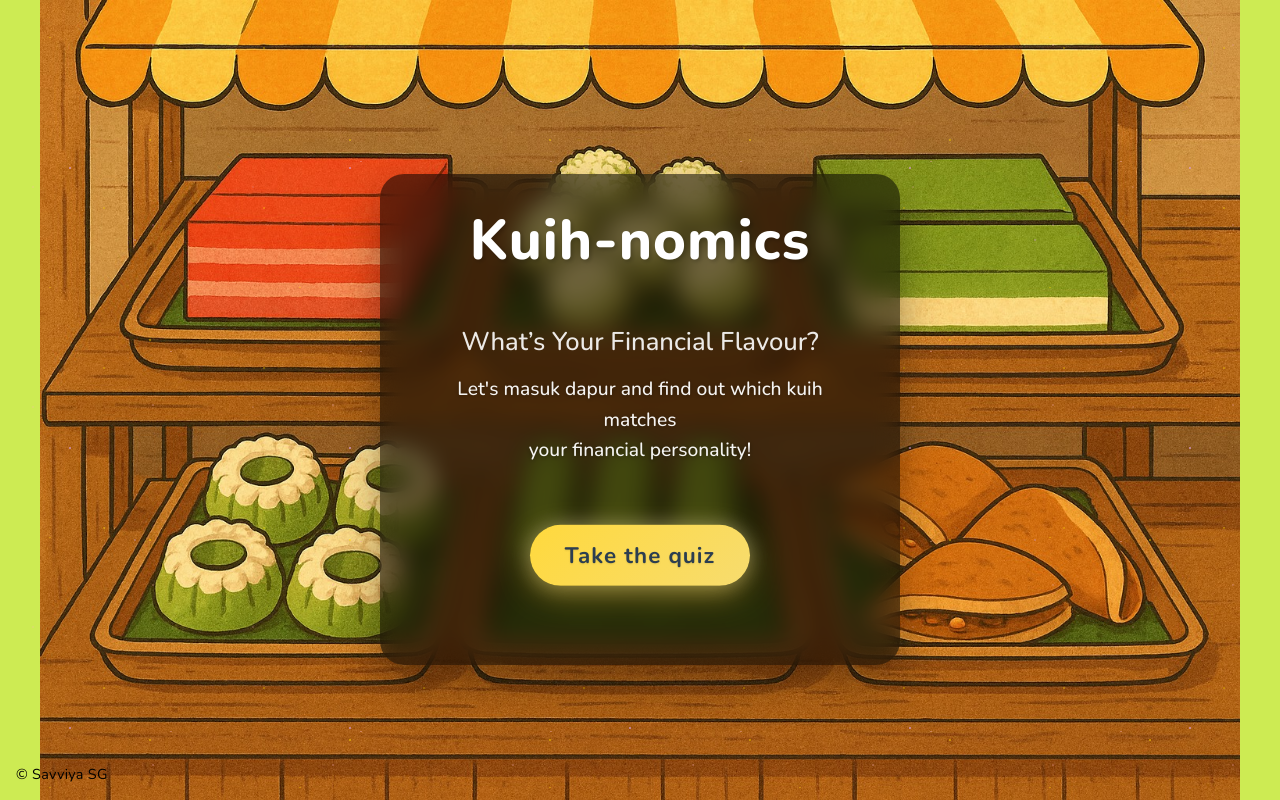
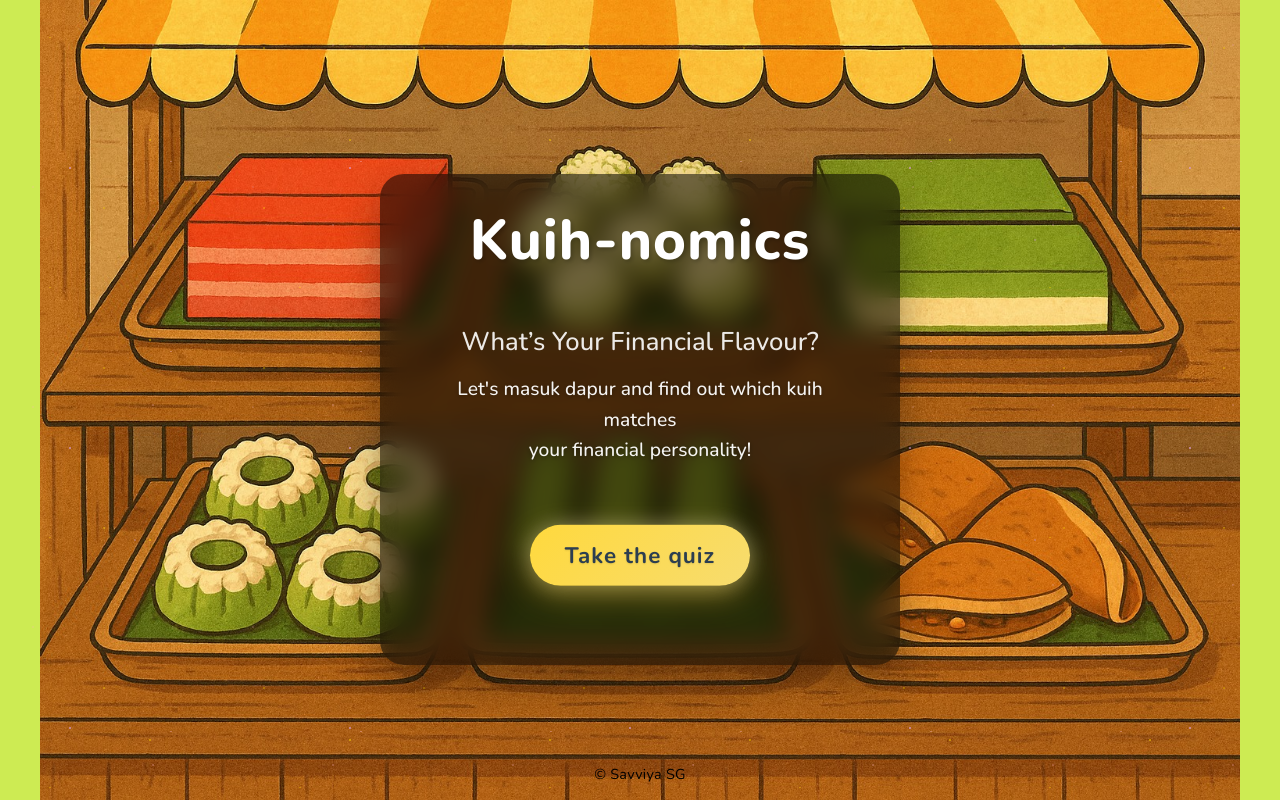
Before and after one commit to ShafrenaSapari/quiz, a Vue app: page / in a window 1280 px wide. Built offline with nearby package versions, Linux system fonts and the light colour scheme.

Commit message:
style: adjust padding and remove devtools overlay

```diff
--- a/src/App.vue
+++ b/src/App.vue
@@ -95,12 +95,15 @@ body {
 }
 
 .app-footer {
-  position: absolute;
+  position: fixed;
   bottom: 16px;
-  left: 16px;
+  left: 50%;
+  transform: translateX(-50%);
   font-size: 0.9rem;
   color: #000;
   letter-spacing: 0.02em;
+  z-index: 1;
+  text-align: center;
 }
 
 .quiz-app.home-page {
@@ -293,11 +296,13 @@ body {
   width: min(100%, 420px);
   display: flex;
   flex-direction: column;
-  padding: 20px 0 30px;
+  padding: 30px 0 30px;
   margin: 0 auto;
   align-items: center;
   flex-grow: 1;
   min-height: 0;
+  position: relative;
+  z-index: 2;
 }
 
 
@@ -383,6 +388,8 @@ body {
   width: 100%;
   max-width: 440px;
   margin-bottom: 24px;
+  position: relative;
+  z-index: 2;
 }
 
 @media (min-width: 600px) {
```
